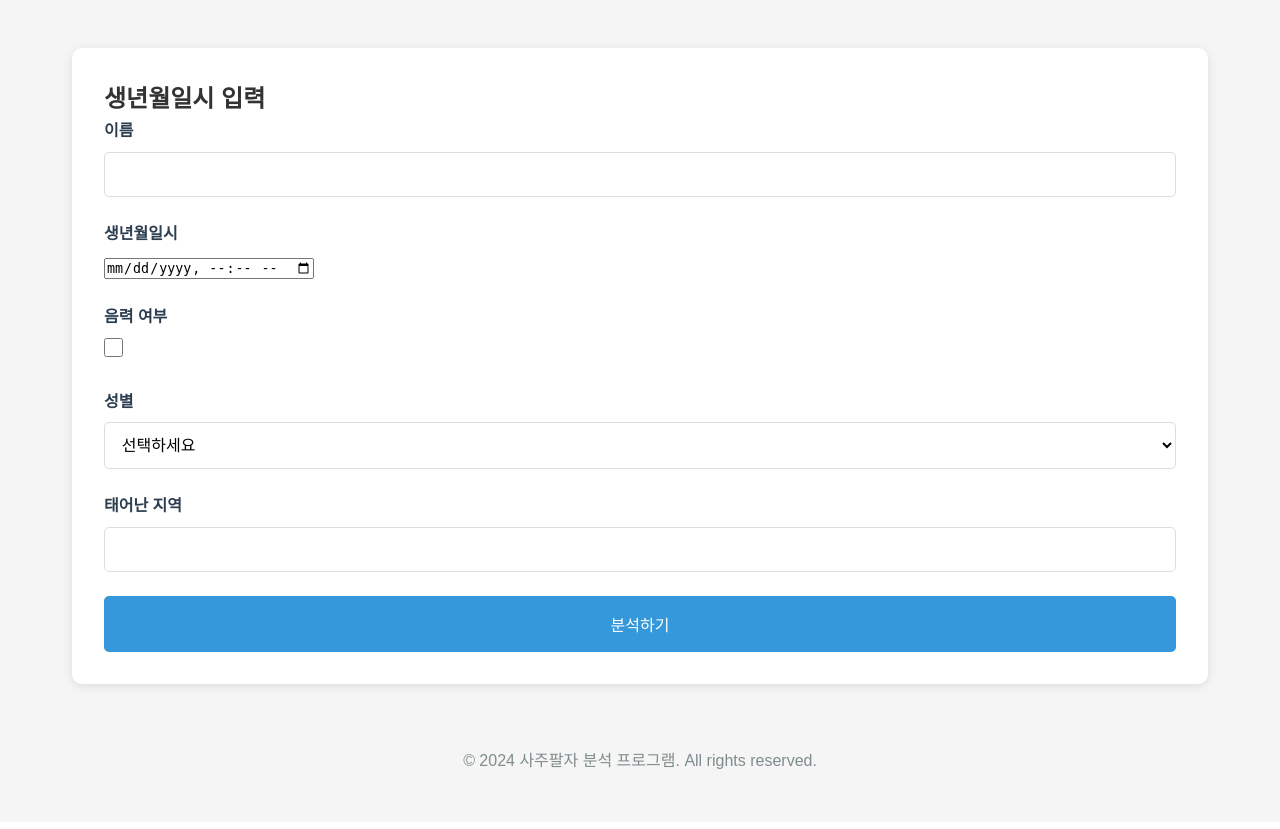
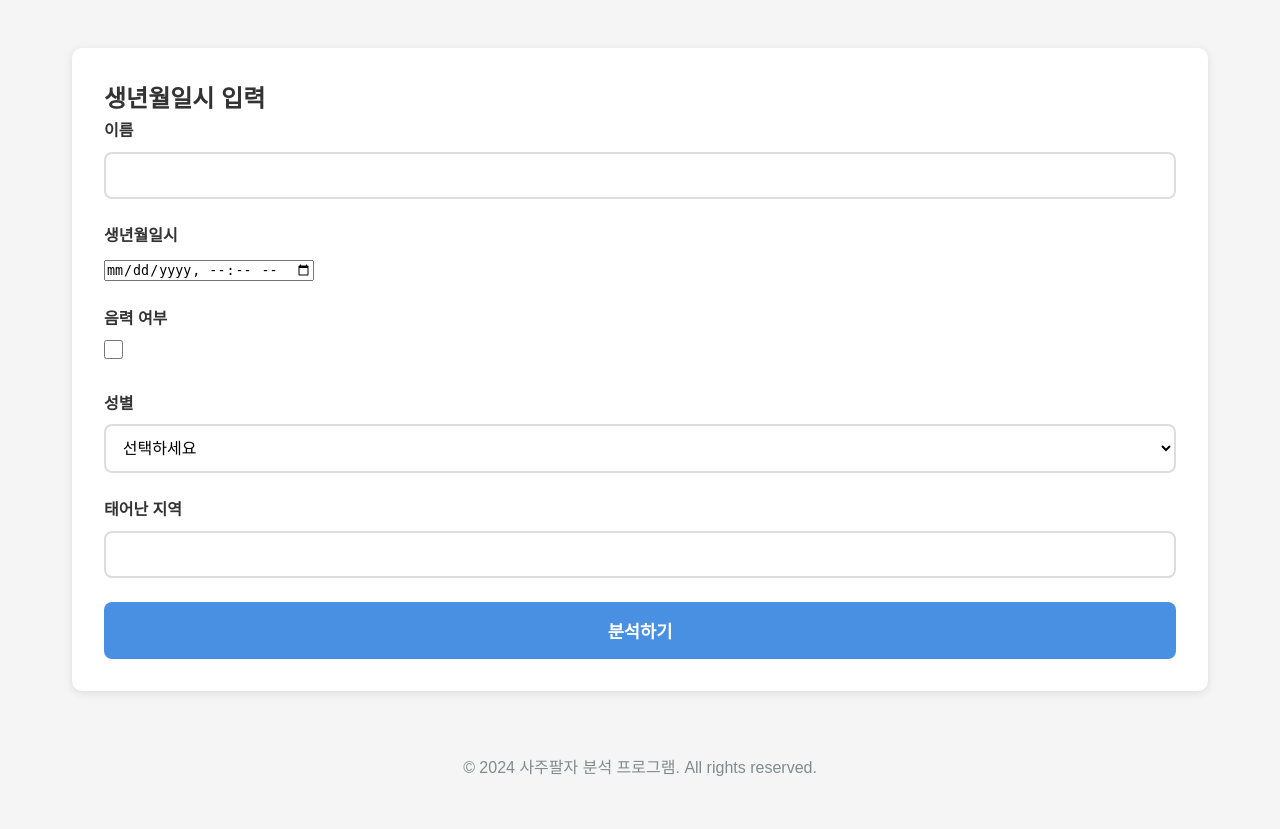
Before and after one commit to curiofish/saju-analysis, a Flask app: page / in a window 1280 px wide. Shown: the part 143-972 px from the top of the page. Before the commit the page ends 912 px from the top, so only its background shows below. Run offline with Flask 2, Linux system fonts and the light colour scheme.

Commit message:
개선: 입력 필드 디자인 및 안내 메시지 개선, 분석하기 버튼 동작 수정

```diff
--- a/src/static/css/style.css
+++ b/src/static/css/style.css
@@ -48,47 +48,70 @@ header p {
     margin-bottom: 1.5rem;
 }
 
-label {
+.form-group label {
     display: block;
     margin-bottom: 0.5rem;
-    font-weight: bold;
-    color: #2c3e50;
+    font-weight: 600;
+    color: #333;
 }
 
-input[type="text"],
-input[type="number"],
-select {
+.form-group input[type="text"],
+.form-group input[type="number"],
+.form-group select {
     width: 100%;
     padding: 0.8rem;
-    border: 1px solid #ddd;
-    border-radius: 5px;
+    border: 2px solid #ddd;
+    border-radius: 8px;
     font-size: 1rem;
-    background-color: white;
+    transition: all 0.3s ease;
+    background-color: #fff;
 }
 
-input[type="number"] {
+.form-group input[type="text"]:focus,
+.form-group input[type="number"]:focus,
+.form-group select:focus {
+    border-color: #4a90e2;
+    box-shadow: 0 0 0 3px rgba(74, 144, 226, 0.1);
+    outline: none;
+}
+
+.form-group input[type="number"] {
     -moz-appearance: textfield;
 }
 
-input[type="number"]::-webkit-outer-spin-button,
-input[type="number"]::-webkit-inner-spin-button {
+.form-group input[type="number"]::-webkit-outer-spin-button,
+.form-group input[type="number"]::-webkit-inner-spin-button {
     -webkit-appearance: none;
     margin: 0;
-}
-
-input[type="text"]:focus,
-input[type="number"]:focus,
-select:focus {
-    outline: none;
-    border-color: #3498db;
-    box-shadow: 0 0 0 2px rgba(52, 152, 219, 0.2);
 }
 
 .input-help {
     display: block;
     margin-top: 0.5rem;
     font-size: 0.9rem;
-    color: #7f8c8d;
+    color: #666;
+    font-style: italic;
+}
+
+button[type="submit"] {
+    width: 100%;
+    padding: 1rem;
+    background-color: #4a90e2;
+    color: white;
+    border: none;
+    border-radius: 8px;
+    font-size: 1.1rem;
+    font-weight: 600;
+    cursor: pointer;
+    transition: background-color 0.3s ease;
+}
+
+button[type="submit"]:hover {
+    background-color: #357abd;
+}
+
+button[type="submit"]:active {
+    transform: translateY(1px);
 }
 
 /* 체크박스 스타일 */
--- a/src/static/js/main.js
+++ b/src/static/js/main.js
@@ -8,13 +8,20 @@ document.addEventListener('DOMContentLoaded', function() {
         return date.getDate() === day && date.getMonth() === month - 1;
     }
 
-    sajuForm.addEventListener('submit', async function(e) {
+    sajuForm.addEventListener('submit', function(e) {
         e.preventDefault();
 
+        // 입력값 가져오기
         const year = parseInt(document.getElementById('birthYear').value);
         const month = parseInt(document.getElementById('birthMonth').value);
         const day = parseInt(document.getElementById('birthDay').value);
         const hour = parseInt(document.getElementById('birthHour').value);
+
+        // 입력값 검증
+        if (isNaN(year) || isNaN(month) || isNaN(day) || isNaN(hour)) {
+            alert('모든 필드를 입력해주세요.');
+            return;
+        }
 
         // 날짜 유효성 검사
         if (!validateDate(year, month, day)) {
```
Also changed, not shown: index.html (+4 -4 lines).
